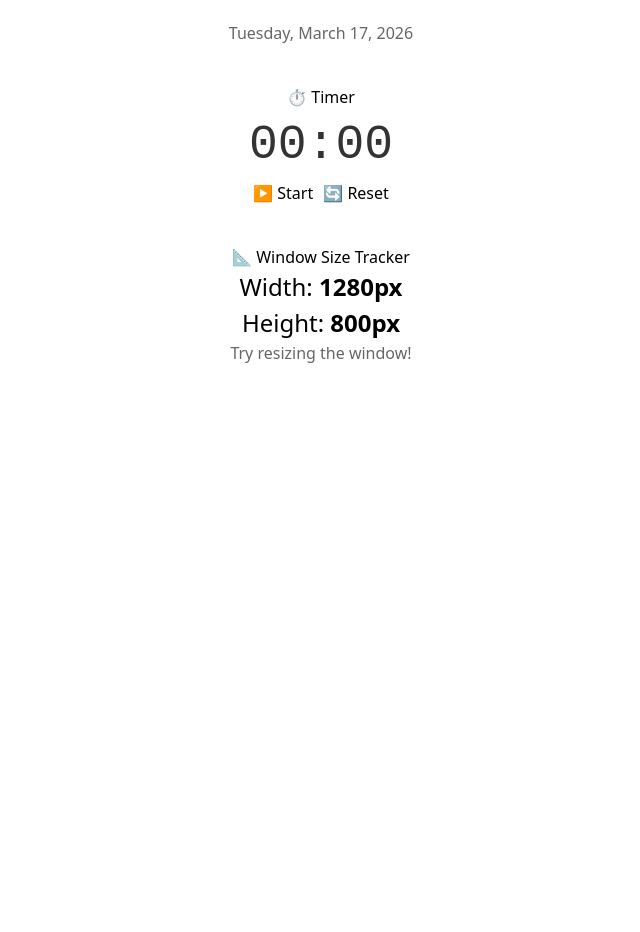
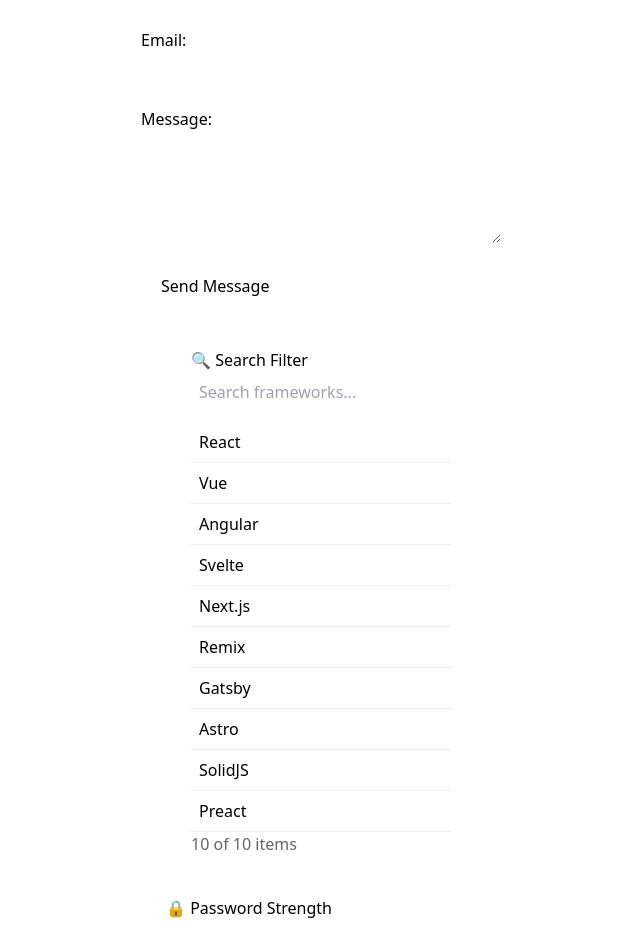
Before and after one commit to Zerro2003/TheReaction, a React (Vite) app: page / in a window 1280 px wide. Shown: the part 95-1027 px from the top of the page, without its empty margins (319-959 px from the left). Before the commit the page ends 800 px from the top, so only its background shows below. Built offline with nearby package versions, Linux system fonts and the light colour scheme.

Commit message:
refactor: update main.tsx with form components

```diff
--- a/src/main.tsx
+++ b/src/main.tsx
@@ -1,13 +1,13 @@
 import { StrictMode } from "react";
 import { createRoot } from "react-dom/client";
 import "./index.css";
-import Clock from "./clock.tsx";
-import Timer from "./timer.tsx";
-import WindowSize from "./windowSize.tsx";
+import ContactForm from "./contactForm.tsx";
+import SearchFilter from "./searchFilter.tsx";
+import PasswordStrength from "./passwordStrength.tsx";
 createRoot(document.getElementById("root")!).render(
   <StrictMode>
-    <Clock />
-    <Timer />
-    <WindowSize />
+    <ContactForm />
+    <SearchFilter />
+    <PasswordStrength />
   </StrictMode>,
 );
```
